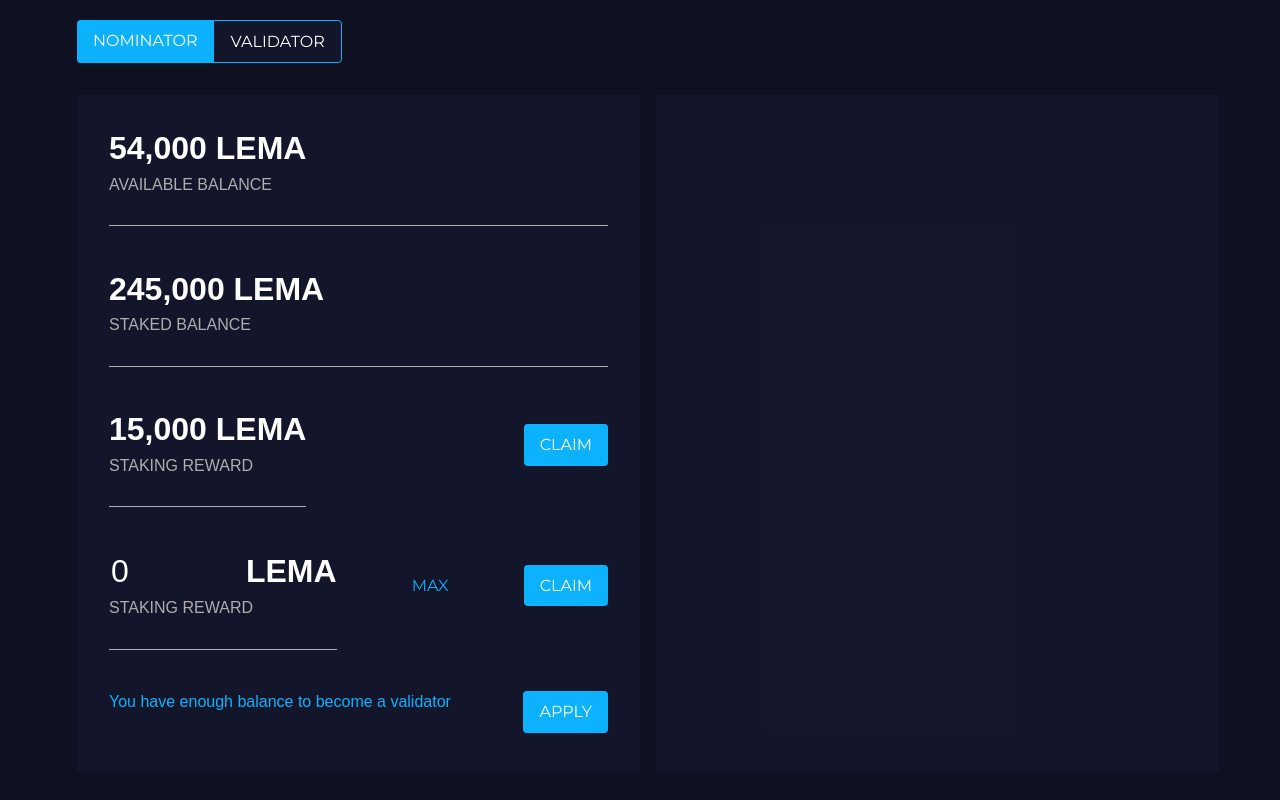
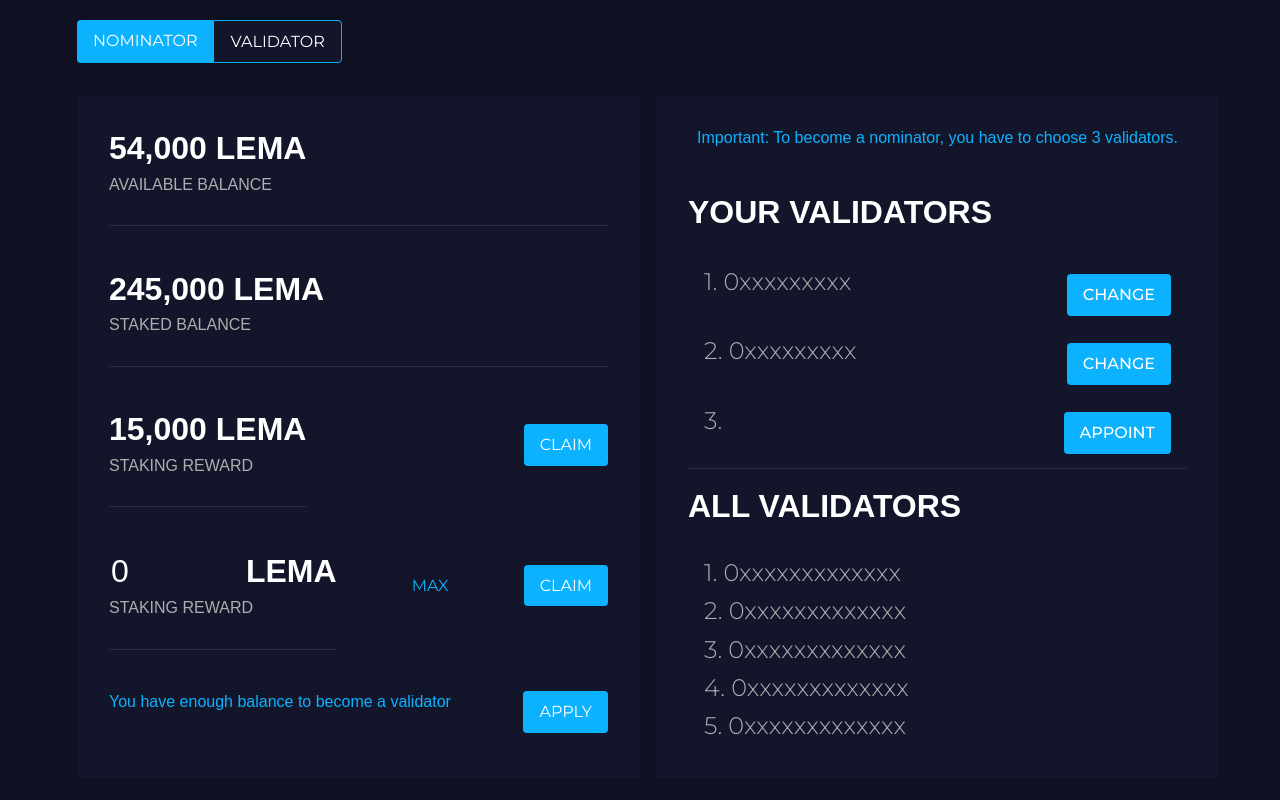
Before and after one commit to codeChef8888/xyz, a Next.js app: page /staking in a window 1280 px wide. Shown: the part 540-1340 px from the top of the page. Built offline with nearby package versions, Linux system fonts and the light colour scheme.

Commit message:
nominator part done

```diff
--- a/pages/staking.tsx
+++ b/pages/staking.tsx
@@ -109,7 +109,49 @@ const Staking: NextPage = () => {
 
       <div className="col-lg-6 balance-detail">
         <div>
+          <h4>Important: To become a nominator, you have to choose 3 validators.</h4>
+        </div>
+        <div style={{borderBottom: "1px solid rgb(42, 44, 63)"}}>
+          <h2>
+            YOUR VALIDATORS
+          </h2>
+          <ul>
+            <li>
+              <p>1. 0xxxxxxxxx</p>
+              <button>Change</button>
+            </li>
+            <li>
+              <p>2. 0xxxxxxxxx</p>
+              <button>Change</button>
+            </li>
+            <li>
+              <p>3. </p>
+              <button>Appoint</button>
+            </li>
+          </ul>
+        </div>
 
+        <div>
+          <h2>
+            All VALIDATORS
+          </h2>
+          <ul>
+            <li>
+              1. 0xxxxxxxxxxxxx
+            </li>
+            <li>
+              2. 0xxxxxxxxxxxxx
+            </li>
+            <li>
+              3. 0xxxxxxxxxxxxx
+            </li>
+            <li>
+              4. 0xxxxxxxxxxxxx
+            </li>
+            <li>
+              5. 0xxxxxxxxxxxxx
+            </li>
+          </ul>
         </div>
       </div>
     </div>
@@ -551,48 +593,6 @@ const Staking: NextPage = () => {
 
       <div className="participat-information project-details-conent gamfi-about-secion pb-80 md-pb-50">
         <div className="container">
-          {/* <div className="row pt-10"> */}
-            {/* <div className="col-lg-12 pl-15" style={{display: "flex", justifyContent: "space-between"}}>
-              <div className="project-item project-value-inner d-flex flex-1 flex-column justify-content-between align-items-center mb-30 rounded">
-                <div className="project-value">
-                  <h3 className="mb-15">$7,868,163.54</h3>
-                  <span>Total Value Locked</span>
-                </div>
-                <div className="project-value-image">
-                  <img
-                    className="heading-right-image"
-                    src="assets/images/project/rank.png"
-                    alt="rank"
-                  />
-                </div>
-              </div>
-              <div className="project-item project-value-inner d-flex flex-1 flex-column justify-content-between align-items-center mb-30 rounded">
-                <div className="project-value">
-                  <h3 className="mb-15">158.50 %</h3>
-                  <span>Apy</span>
-                </div>
-                <div className="project-value-image">
-                  <img
-                    className="heading-right-image"
-                    src="assets/images/project/rank2.png"
-                    alt="rank"
-                  />
-                </div>
-              </div>
-              <div className="project-item project-value-inner d-flex flex-1 flex-column justify-content-between align-items-center rounded">
-                <div className="project-value">
-                  <h3 className="mb-15">5699</h3>
-                  <span>Number of Stakers</span>
-                </div>
-                <div className="project-value-image">
-                  <img
-                    className="heading-right-image"
-                    src="assets/images/project/rank3.png"
-                    alt="rank"
-                  />
-                </div>
-              </div>
-            </div> */}
 
             <div className="staking-stats">
               <div className="stats">
--- a/styles/globals.css
+++ b/styles/globals.css
@@ -268,13 +268,13 @@ a {
 .balance-detail .line {
   width: 100%;
   height: 0.5px;
-  background-color: #aeaeae;
+  background-color: rgb(42, 44, 63);
 }
 .balance-detail .rewards{
   display: flex;
   justify-content: space-between;
 }
-.balance-detail .rewards button{
+.balance-detail button{
   padding: 0.5rem 1rem;
   background-color: #0DB2FF;
   border-radius: 4px;
@@ -289,7 +289,7 @@ a {
   border: none;
   color: #fff;
 }
-.balance-detail .rewards h4{
+.balance-detail h4{
   font-size: 1rem;
   font-weight: 300;
   color: #0DB2FF;
@@ -300,9 +300,23 @@ a {
   color: #0DB2FF;
   background-color: transparent;
 }
-
-.other-detail{
-
+.balance-detail ul {
+  list-style: decimal;
+  padding: 0 1rem;
+}
+.balance-detail ul li{
+  font-size: 1.5rem;
+  font-weight: 300;
+  color: #aeaeae;
+  display: flex;
+  justify-content: space-between;
+  align-items: center;
+}
+.balance-detail ul li button{
+  font-size: 1rem;
+  font-weight: 500;
+  color: #fff;
+  margin: 0;
 }
 
 /* Custom Scroll */
```
